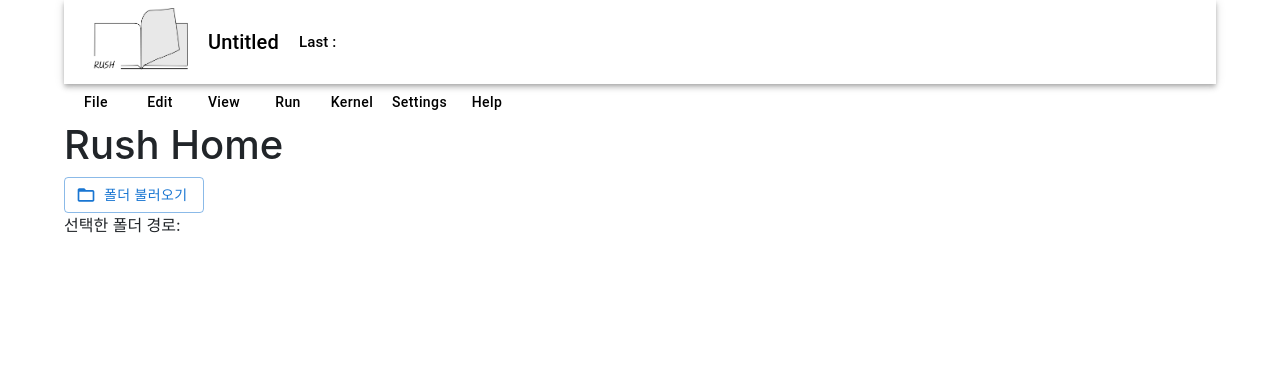
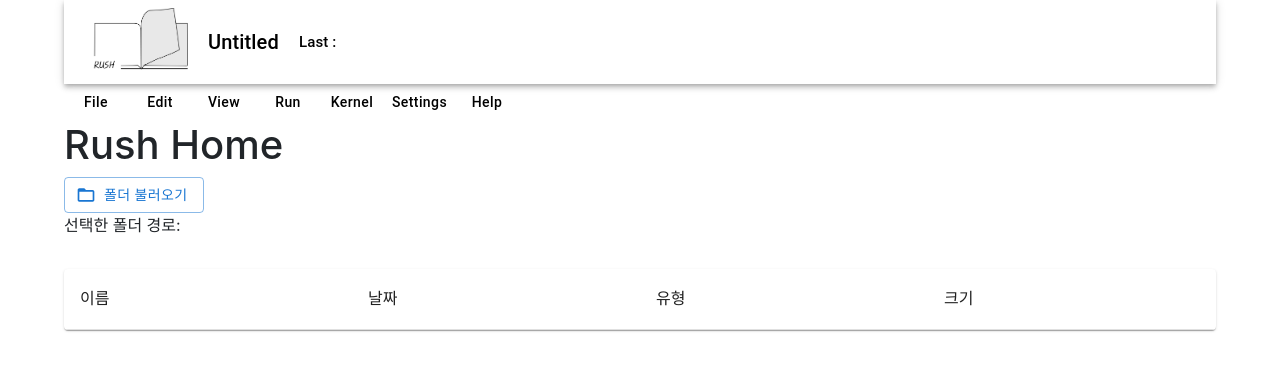
Before and after one commit to YouVin/MyJupyter, a React (Create React App) app: page / in a window 1280 px wide. Shown: the top 370 px of the page. Built offline with nearby package versions, Linux system fonts and the light colour scheme.

Commit message:
선택 폴더 파일 테이블로 정렬

```diff
--- a/src/RushHome.js
+++ b/src/RushHome.js
@@ -6,6 +6,14 @@
   ListItem,
   ListItemText,
   Button,
+  Typography,
+  Table,
+  TableBody,
+  TableCell,
+  TableContainer,
+  TableHead,
+  TableRow,
+  Paper,
 } from "@mui/material";
 import NotebookMenuBar from "./NotebookMenuBar";
 import TopBar from "./TopBar";
@@ -14,9 +22,24 @@
 const RushHome = () => {
   const [folderPath, setFolderPath] = useState("");
   const [fileList, setFileList] = useState([]);
+  const [folderList, setFolderList] = useState([]); //폴더 목록
   const fileInputRef = useRef(null);
 
-  const handleFolderPath = (event) => {
+  //폴더 이름 가져오기
+  const extractFolderNames = (files) => {
+    const folderNames = new Set();
+
+    files.forEach((file) => {
+      const relativePath = file.name;
+      console.log(relativePath);
+      const folderName = relativePath.split("/")[0];
+      folderNames.add(folderName);
+    });
+    console.log(folderNames);
+    return Array.from(folderNames);
+  };
+
+  const handleFolderFile = (event) => {
     const files = event.target.files;
     const folderp = event.target.value;
     if (files && files.length > 0) {
@@ -36,10 +59,7 @@
       });
 
       setFileList(filteredFiles);
-      // 각 파일의 전체 경로를 콘솔에 출력
-      filteredFiles.forEach((file) => {
-        console.log(file.webkitRelativePath);
-      });
+      console.log(folderp);
     }
   };
 
@@ -71,7 +91,7 @@
         accept=""
         webkitdirectory="true"
         directory="true"
-        onChange={handleFolderPath}
+        onChange={handleFolderFile}
         style={{
           display: "none",
         }}
@@ -79,12 +99,44 @@
       <div>
         <p>선택한 폴더 경로: {folderPath}</p>
         <List>
-          {fileList.map((file, index) => (
+          {folderList.map((folder, index) => (
             <ListItem key={index}>
-              <ListItemText primary={file.name} />
+              <ListItemText primary={folder} />
             </ListItem>
           ))}
         </List>
+        <TableContainer component={Paper}>
+          <Table aria-label="file table">
+            <TableHead>
+              <TableRow>
+                <TableCell>
+                  <Typography variant="subtitle1">이름</Typography>
+                </TableCell>
+                <TableCell>
+                  <Typography variant="subtitle1">날짜</Typography>
+                </TableCell>
+                <TableCell>
+                  <Typography variant="subtitle1">유형</Typography>
+                </TableCell>
+                <TableCell>
+                  <Typography variant="subtitle1">크기</Typography>
+                </TableCell>
+              </TableRow>
+            </TableHead>
+            <TableBody>
+              {fileList.map((file, index) => (
+                <TableRow key={index}>
+                  <TableCell>{file.name}</TableCell>
+                  <TableCell>
+                    {file.lastModifiedDate.toLocaleString()}
+                  </TableCell>
+                  <TableCell>{file.type}</TableCell>
+                  <TableCell>{file.size} bytes</TableCell>
+                </TableRow>
+              ))}
+            </TableBody>
+          </Table>
+        </TableContainer>
       </div>
     </Container>
   );
```
